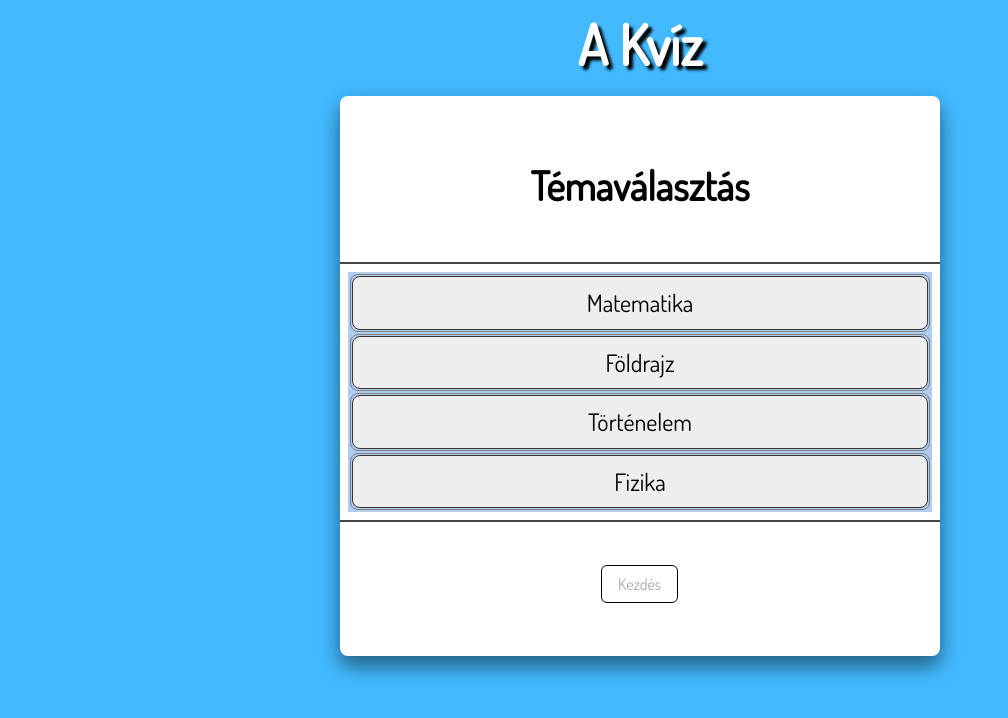
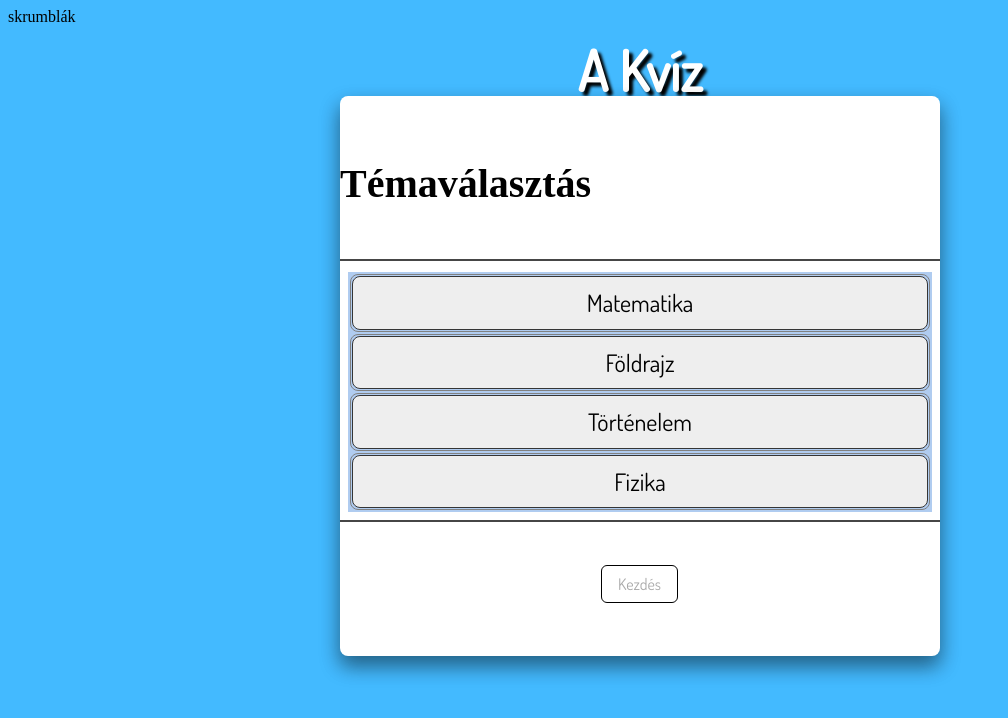
Before and after one commit to epatrik/SZFM-Mini-Projekt, a website with bundled scripts: page src/index.html in a window 1280 px wide. Shown: the whole page, without its empty margins (0-1008 px from the left). Built offline with nearby package versions, Linux system fonts and the light colour scheme.

Commit message:
Néhány változás hogy alkalmazkodjon az új css-hez

```diff
--- a/src/index.html
+++ b/src/index.html
@@ -13,6 +13,7 @@
 </head>
 
 <body>
+    skrumblák
     <div id="skrumblak">A Kvíz</div>
     <div class="container">
         <div id="question-block" class="hide">
@@ -29,8 +30,8 @@
             <button id="next" class="hide">Következő</button>
             <button id="back" class="hide">Kilépés</button>
         </div>
+        <div id="topic-title">Témaválasztás</div>
         <div id="topic-block">
-            <div id="topic-title">Témaválasztás</div>
             <table>
                 <tr><td><button class="topic" data-topic="math">Matematika</button></td></tr>
                 <tr><td><button class="topic" data-topic="geography">Földrajz</button></td></tr>
```
